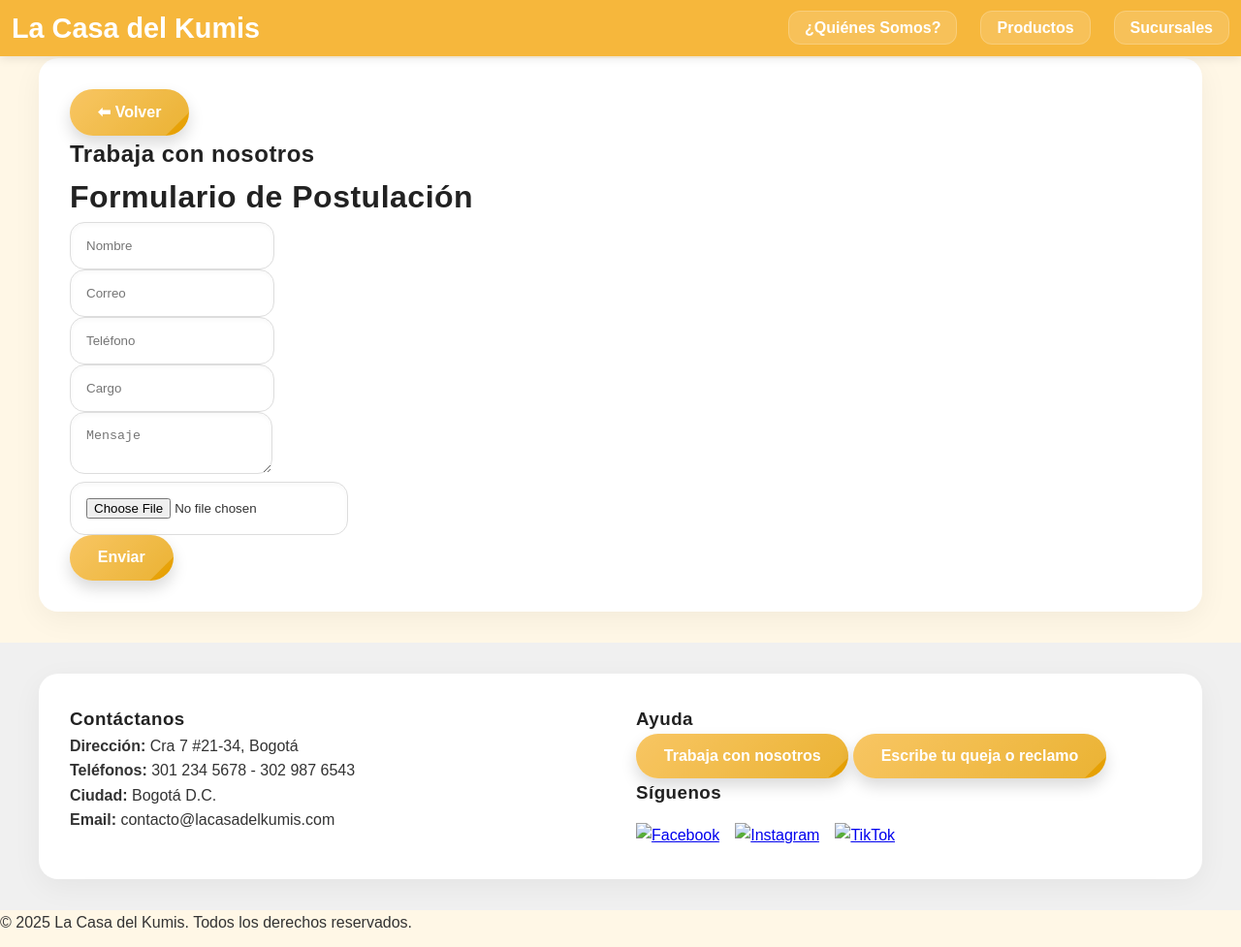
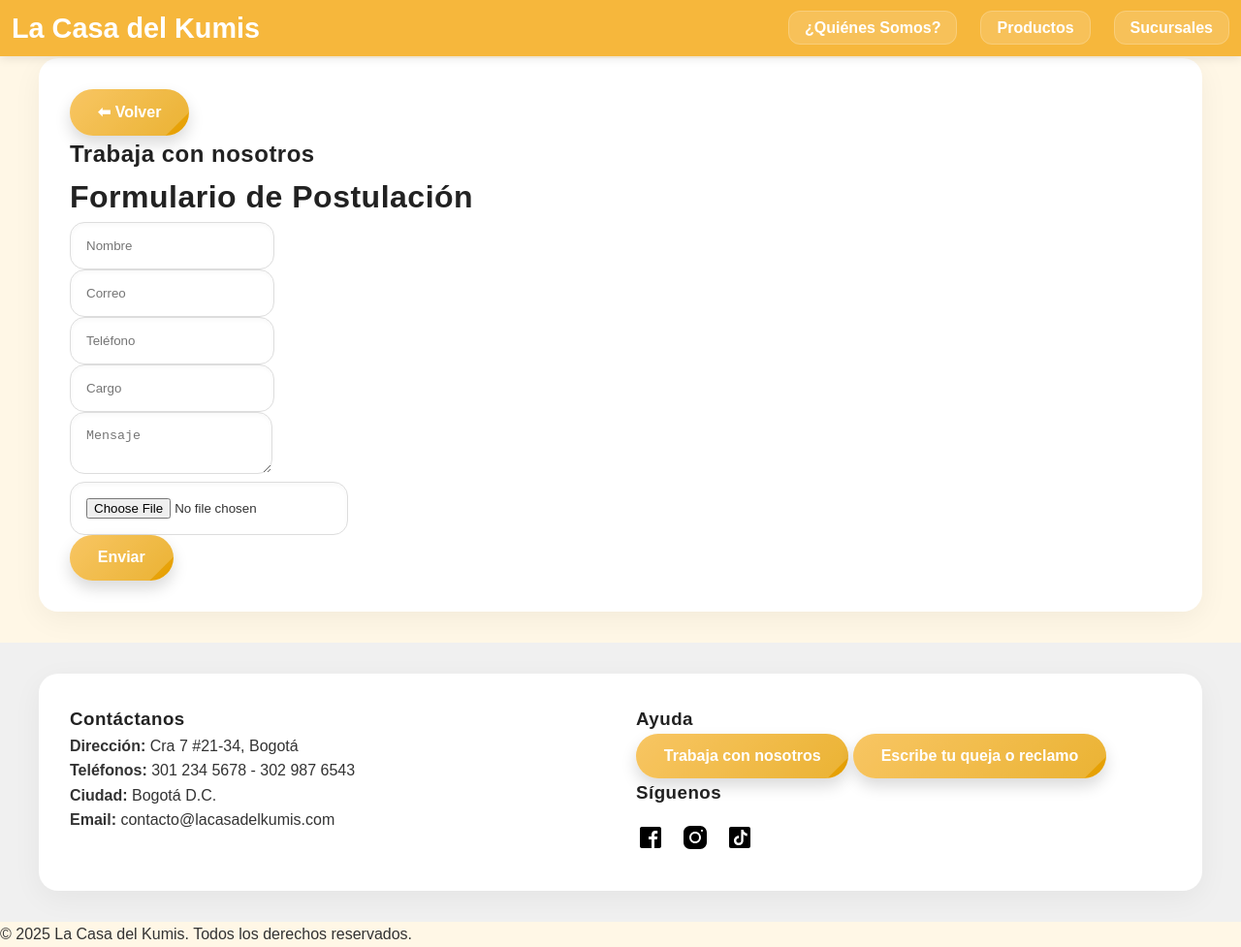
Before and after one commit to otpvayne/Pagina-web-demo, a website: page public/trabaja.html in a window 1280 px wide. Shown: the whole page at 97% size. Drawn offline with Linux system fonts and the light colour scheme.

Commit message:
pequeñas modiciaciones arreglo fotos del redes y agregar el boton de volver

```diff
--- a/public/trabaja.html
+++ b/public/trabaja.html
@@ -81,9 +81,9 @@
         <a href="quejas.html"><button>Escribe tu queja o reclamo</button></a>
         <h3>Síguenos</h3>
         <div class="social">
-          <a href="https://facebook.com/lacasadelkumis" target="_blank"><img src="images/facebook.png" alt="Facebook" /></a>
-          <a href="https://instagram.com/lacasadelkumis" target="_blank"><img src="images/instagram.png" alt="Instagram" /></a>
-          <a href="https://tiktok.com/@lacasadelkumis" target="_blank"><img src="images/tiktok.png" alt="TikTok" /></a>
+          <a href="https://facebook.com/lacasadelkumis" target="_blank"><img src="images/facebook.svg" alt="Facebook" /></a>
+          <a href="https://instagram.com/lacasadelkumis" target="_blank"><img src="images/instagram.svg" alt="Instagram" /></a>
+          <a href="https://tiktok.com/@lacasadelkumis" target="_blank"><img src="images/tiktok.svg" alt="TikTok" /></a>
         </div>
       </div>
     </div>
```
Also changed, not shown: public/producto.html (+1 -1 lines).
